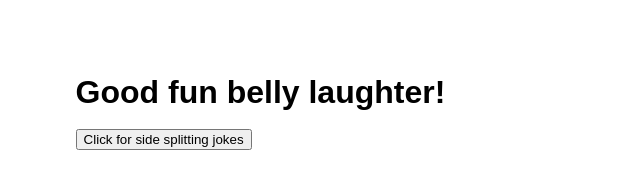
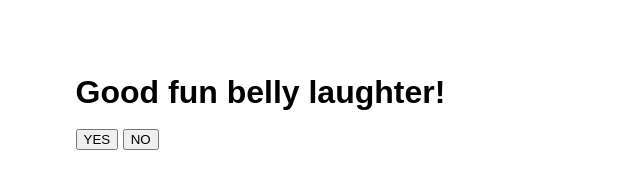
Before and after one commit to ERIKASTIGLEMAN/jokes-drift-bot, a website: page public/index.html in a window 1280 px wide. Shown: the whole page, without its empty margins (0-640 px from the left). Drawn offline with nearby package versions, Linux system fonts and the light colour scheme.

Commit message:
added second button

```diff
--- a/public/index.html
+++ b/public/index.html
@@ -64,7 +64,8 @@
   </head>
   <body>
     <h1>Good fun belly laughter!</h1>
-    <button id="btn" class="btn">Click for side splitting jokes</button>
+    <button id="btn" class="btn">YES</button>
+    <button id="btn2" class="btn2">NO</button>
     <br />
     <p id="dadJokes"></p>
     <script src="https://unpkg.com/axios/dist/axios.min.js"></script>
```
